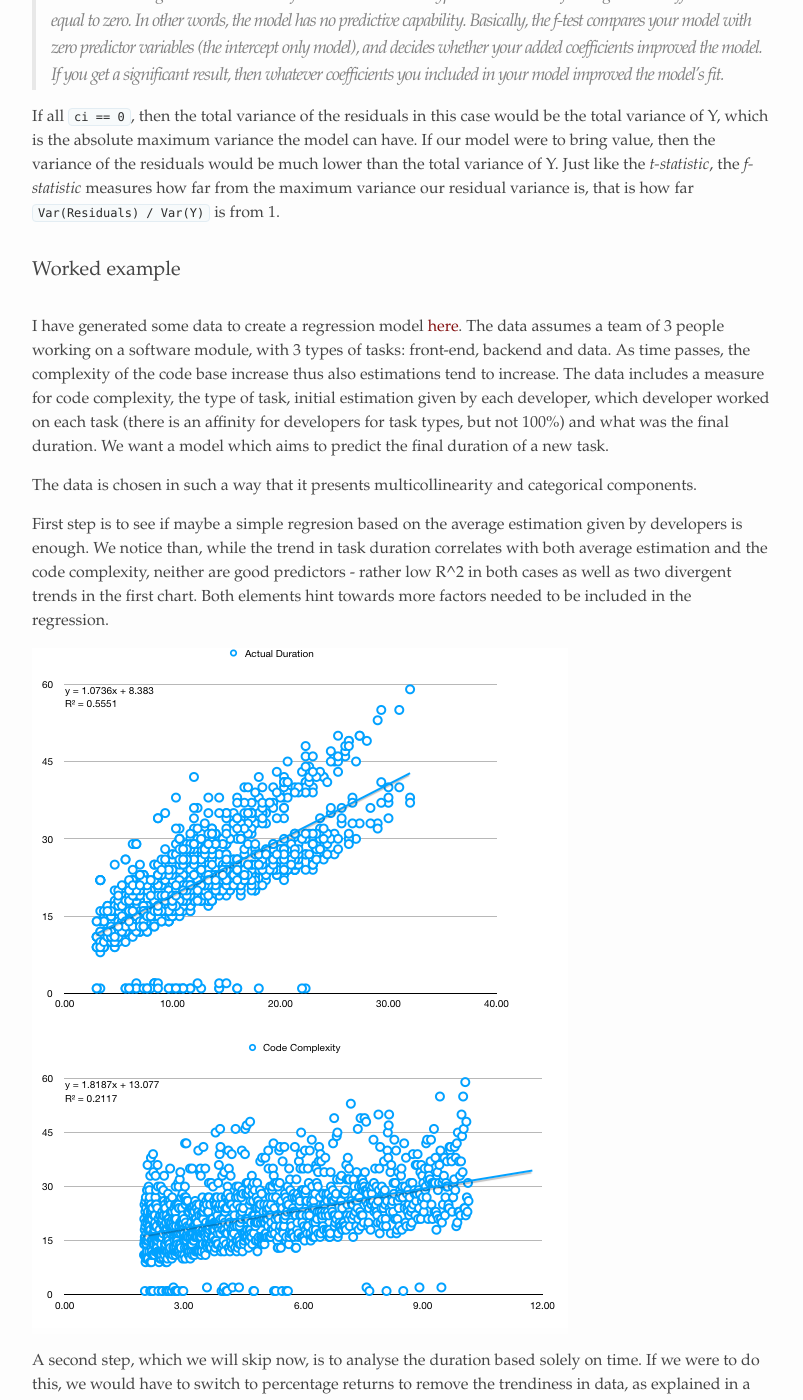
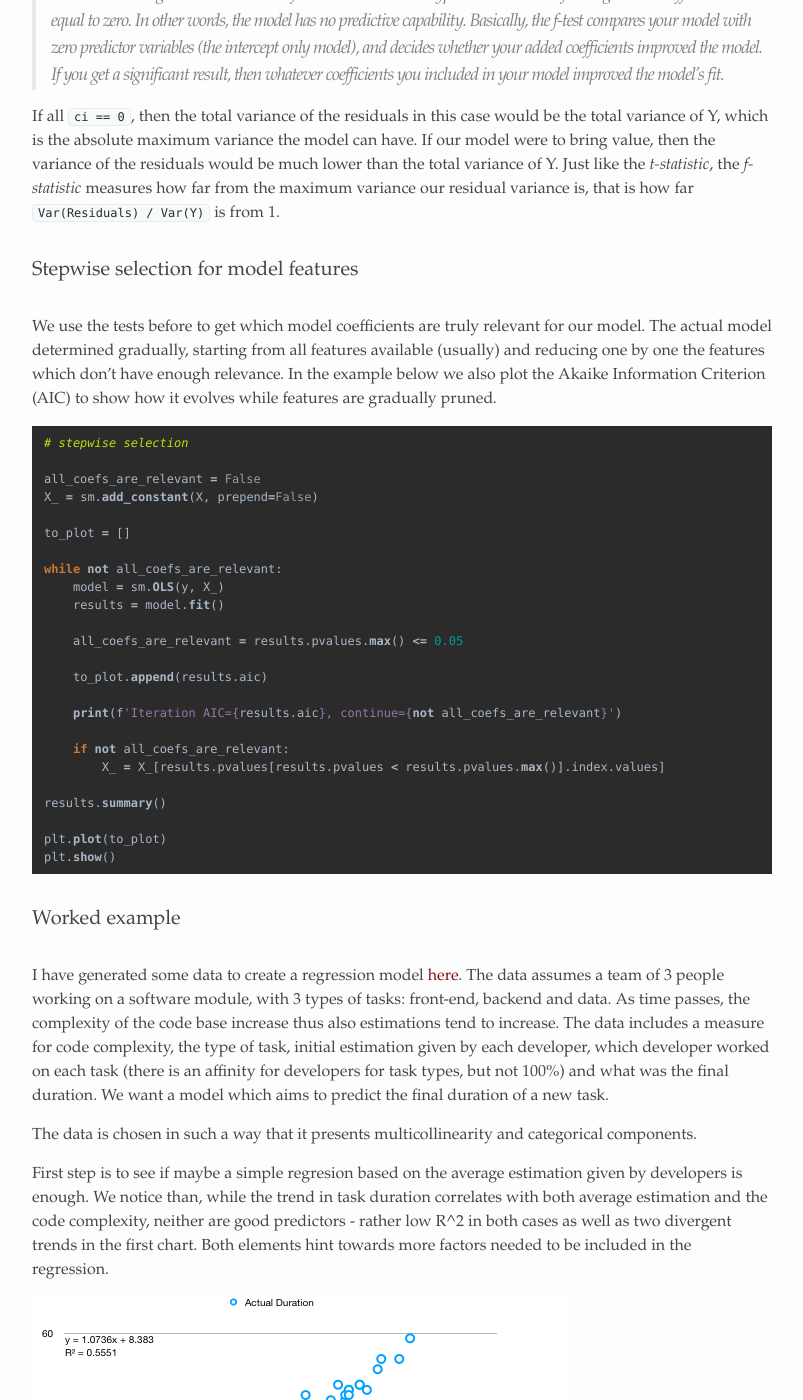
Before and after one commit to alexandrugris/my-jekyll-tech-blog, a Jekyll site: the page built from MyBlog/_posts/2018-08-15-regression-done-right.markdown, in a window 1280 px wide and 1400 px high, scrolled down 11396 px. Shown: the whole window, without its empty margins (238-1041 px from the left). Built offline with Jekyll 4.4.1, drawn with Linux system fonts in a browser that asks for light colours.

Commit message:
added stepwise selection

````diff
--- a/MyBlog/_posts/2018-08-15-regression-done-right.markdown
+++ b/MyBlog/_posts/2018-08-15-regression-done-right.markdown
@@ -238,6 +238,37 @@ How good, overall, is our model? That is, if *all* our regression parameters wer
 
 If all `ci == 0`, then the total variance of the residuals in this case would be the total variance of Y, which is the absolute maximum variance the model can have.  If our model were to bring value, then the variance of the residuals would be much lower than the total variance of Y. Just like the *t-statistic*, the *f-statistic* measures how far from the maximum variance our residual variance is, that is how far `Var(Residuals) / Var(Y)` is from 1.
 
+### Stepwise selection for model features
+
+We use the tests before to get which model coefficients are truly relevant for our model. The actual model determined gradually, starting from all features available (usually) and reducing one by one the features which don't have enough relevance. In the example below we also plot the Akaike Information Criterion (AIC) to show how it evolves while features are gradually pruned.
+
+```python
+# stepwise selection
+
+all_coefs_are_relevant = False
+X_ = sm.add_constant(X, prepend=False)
+
+to_plot = []
+
+while not all_coefs_are_relevant:
+    model = sm.OLS(y, X_)
+    results = model.fit()
+
+    all_coefs_are_relevant = results.pvalues.max() <= 0.05
+
+    to_plot.append(results.aic)
+
+    print(f'Iteration AIC={results.aic}, continue={not all_coefs_are_relevant}')
+
+    if not all_coefs_are_relevant:
+        X_ = X_[results.pvalues[results.pvalues < results.pvalues.max()].index.values]
+
+results.summary()
+
+plt.plot(to_plot)
+plt.show()
+```
+
 ### Worked example
 
 I have generated some data to create a regression model [here]({{site.url}}/assets/task-data.xlsx). The data assumes a team of 3 people working on a software module, with 3 types of tasks: front-end, backend and data. As time passes, the complexity of the code base increase thus also estimations tend to increase. The data includes a measure for code complexity, the type of task, initial estimation given by each developer, which developer worked on each task (there is an affinity for developers for task types, but not 100%) and what was the final duration. We want a model which aims to predict the final duration of a new task.
````
